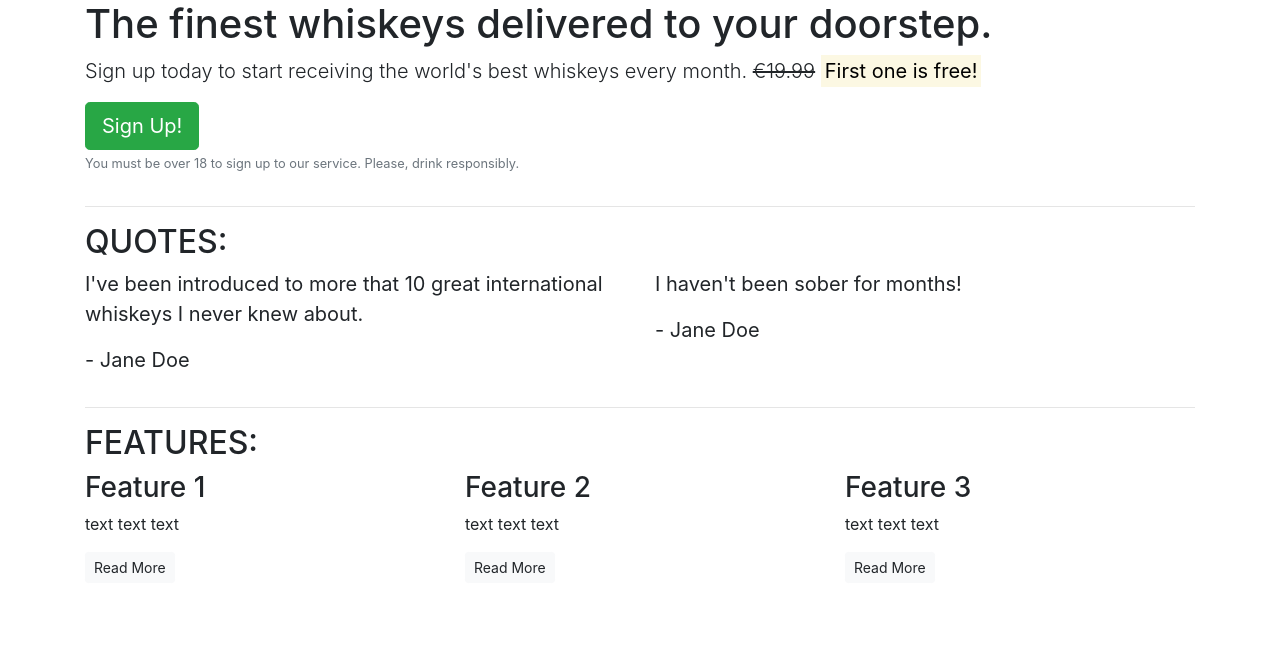
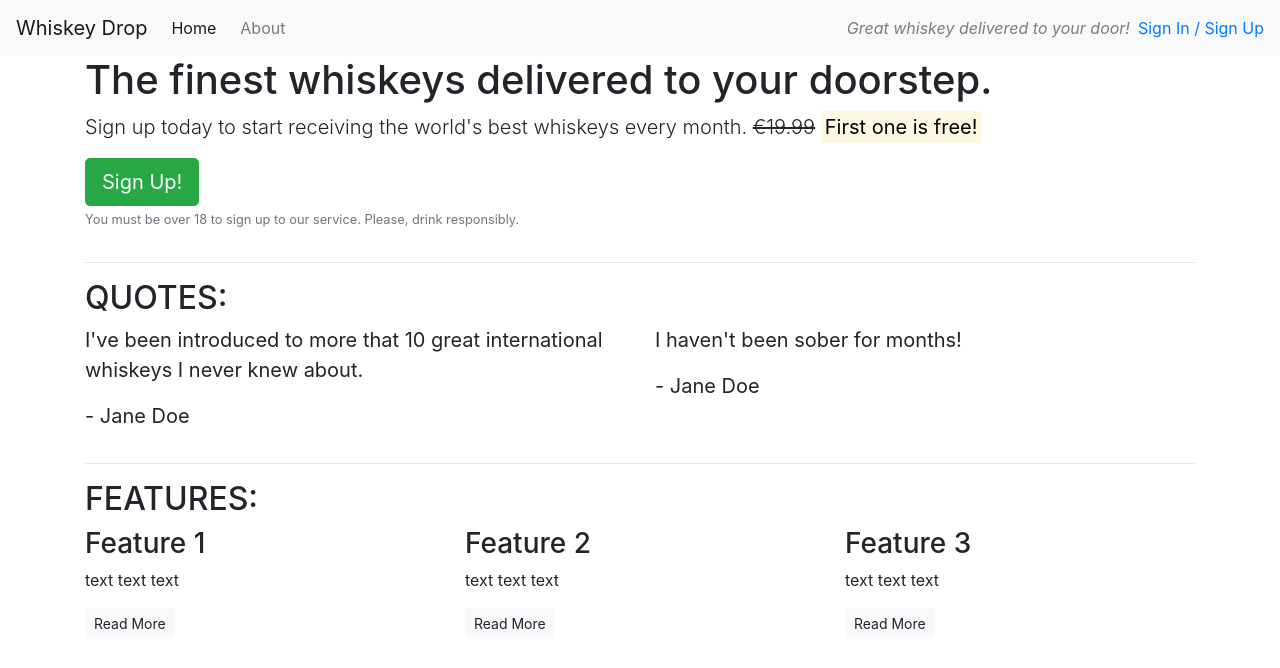
Before and after one commit to EllyC20/Whiskey-drop, a plain HTML site: page index.html in a window 1280 px wide. Drawn offline with nearby package versions, Linux system fonts and the light colour scheme.

Commit message:
added and styled Nav Bar

```diff
--- a/index.html
+++ b/index.html
@@ -13,6 +13,15 @@
 </head>
 
 <body>
+	<nav class="navbar navbar-light bg-light navbar-expand-sm">
+		<a href="/" class="navbar-brand">Whiskey Drop</a>
+		<ul class="navbar-nav mr-auto">
+			<li class="active nav-item mr-2"><a class="nav-link" href="/">Home</a></li>
+			<li class="nav-item mr-2"><a class="nav-link" href="about">About</a></li>
+		</ul>
+		<p class="navbar-text my-auto mr-2"><i>Great whiskey delivered to your door!</i></p>
+        <a href="/login">Sign In / Sign Up</a>
+	</nav>
 	<article class="container">
 		<!-- Callout -->
 		<div class="row">
```
